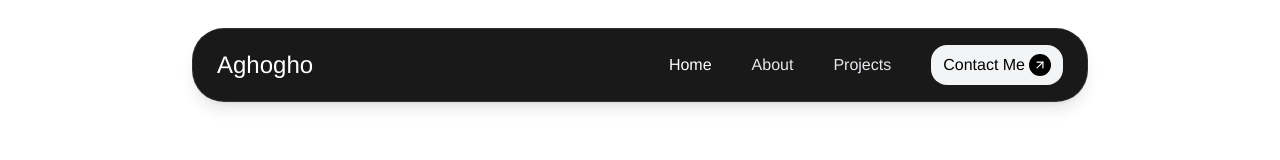
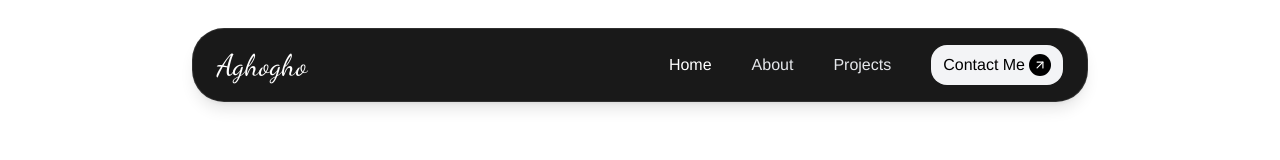
Before and after one commit to AghoghoOgbotor18/portfolio-website, a React (Vite) app: page / in a window 1280 px wide. Shown: the top 160 px of the page. Built offline with nearby package versions, Linux system fonts and the light colour scheme; a web font is replaced by a local one.

Commit message:
style: update the logo font

```diff
--- a/src/components/Header.jsx
+++ b/src/components/Header.jsx
@@ -1,5 +1,5 @@
 import React, { useState } from 'react'
-import { NavLink } from 'react-router-dom'
+import { Link, NavLink } from 'react-router-dom'
 import { FiArrowUpRight } from "react-icons/fi"
 import { FaBars, FaTimes } from "react-icons/fa"
 
@@ -24,9 +24,9 @@ const Header = () => {
             <nav className="fixed top-7 left-1/2 -translate-x-1/2 w-[90%] md:w-[70%] bg-black/90 backdrop-blur-md border border-white/10 text-white py-4 px-6 rounded-4xl flex justify-between items-center z-[70] shadow-lg">
 
                 {/* Logo */}
-                <h2 className='text-2xl brand-name'>
+                <Link to="/" className='text-3xl brand-name'>
                     Aghogho
-                </h2>
+                </Link>
 
                 {/* Desktop Links */}
                 <ul className='hidden md:flex gap-10 justify-center items-center'>
--- a/src/index.css
+++ b/src/index.css
@@ -1,5 +1,5 @@
 @import "tailwindcss";
-*{
+body{
   font-family: Helvetica, sans-serif;
 
 }
@@ -11,6 +11,6 @@
     @apply bg-black/95 shadow-2xl text-white text-lg py-2 px-4 w-fit rounded-3xl
   }
   .brand-name{
-    font-family: "dancing script", cursive;
+    font-family: "Dancing Script", cursive;
   }
 }
```
